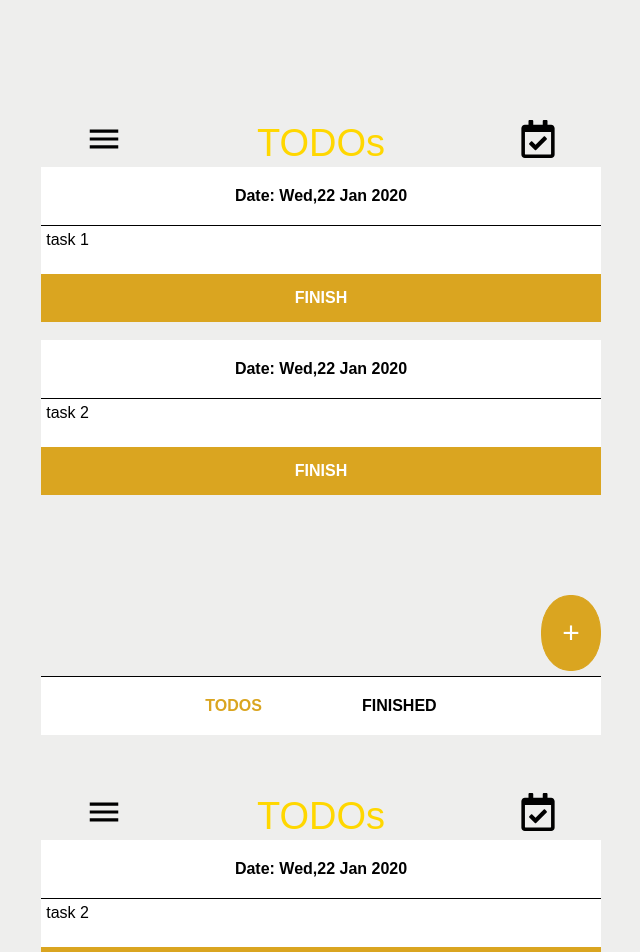
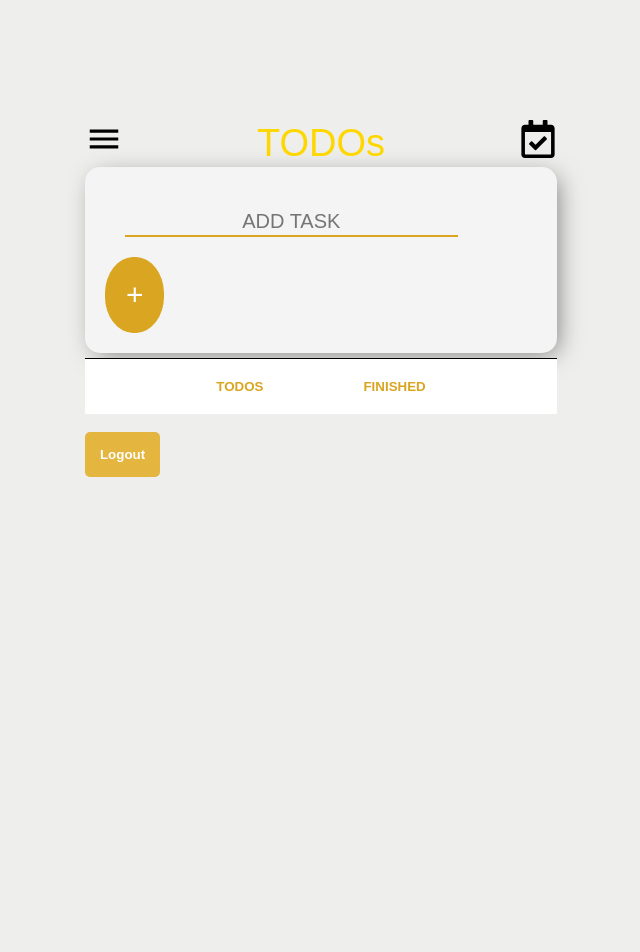
Before and after one commit to mohsin0408/ToDoApp, a React (Create React App) app: page / in a window 1280 px wide. Shown: the top 952 px of the page, without its empty margins (319-959 px from the left). After the commit the page ends 800 px from the top, so only its background shows below. Built offline with nearby package versions, Linux system fonts and the light colour scheme.

Commit message:
login and authentication done

```diff
--- a/package.json
+++ b/package.json
@@ -6,6 +6,7 @@
     "@testing-library/jest-dom": "^5.17.0",
     "@testing-library/react": "^13.4.0",
     "@testing-library/user-event": "^13.5.0",
+    "firebase": "^10.13.1",
     "react": "^18.2.0",
     "react-dom": "^18.2.0",
     "react-icons": "^5.2.1",
--- a/src/App.jsx
+++ b/src/App.jsx
@@ -3,34 +3,34 @@ import{BrowserRouter as Router,Route,Routes,Navigate} from "react-router-dom";
 import Registration from "./Registration";
 import Main from "./Main";
 import Login from "./Login";
+import { initializeApp } from "firebase/app";
+import { getAnalytics } from "firebase/analytics";
+
+const firebaseConfig = {
+    apiKey: "AIzaSyB3YCkTQI1VlsVVmKxS1zwEIY6ooLL7-D8",
+    authDomain: "todo-app-7ddb4.firebaseapp.com",
+    projectId: "todo-app-7ddb4",
+    storageBucket: "todo-app-7ddb4.appspot.com",
+    messagingSenderId: "575750394933",
+    appId: "1:575750394933:web:689f21666271b87ddb4d7c",
+    measurementId: "G-NF20QXL7SR"
+  };
+
+  const app = initializeApp(firebaseConfig);
+  const analytics = getAnalytics(app);
 
 const App = ()=>{
-    const LOCAL_STORAGE_KEY = "tasks";
-    const [tasks,setTasks] = useState(JSON.parse(localStorage.getItem(LOCAL_STORAGE_KEY)) ?? []);
-    const [isLoggedIn,setIsLoggedIn] = useState(localStorage.getItem("isLoggedIn") === "true");
-
-    useEffect(()=>{
-        setIsLoggedIn(localStorage.getItem("isLoggedIn") === "true")
-    },[])
-
-    useEffect(()=>{
-        localStorage.setItem(LOCAL_STORAGE_KEY, JSON.stringify(tasks));
-      }, [tasks]);
 
     return(
     <>
     <Router>
     <Routes>
-       <Route path="/main"
-       element={ isLoggedIn ? <Navigate to="/"/> : <Login setIsLoggedIn ={setIsLoggedIn} />} />
+       <Route path="/main" element={<Login/>} />
        <Route path="/register" element={<Registration/>} />
        <Route path="/" element={<Main/>} />
     </Routes>
     </Router>
 
-    {/* <Login/>
-    <Registration/>
-    <Main/> */}
     </>
     )
 }
--- a/src/Login.jsx
+++ b/src/Login.jsx
@@ -1,18 +1,18 @@
 import React, { useState } from "react";
 import { useNavigate } from "react-router-dom";
 
-const Login = ({setIsLoggedIn}) =>{
+const Login = () =>{
     const [email,setEmail] = useState("");
     const [password,setPassword] = useState("");
     const navigate = useNavigate();
     const validEmail = "Mohsinali@gmail.com";
-    const validPassword = "mohsin0987"
+    const validPassword = "mohsin0987";
 
     const login = (e)=>{
         e.preventDefault();
         if ( email === validEmail && password === validPassword ) {
-          localStorage.setItem("isLoggedIn", "true");
-          setIsLoggedIn(true);
+          // localStorage.setItem("isLoggedIn", "true");
+          // setIsLoggedIn(true);
           navigate("/");
         } else {
             alert("All fields are mandatory");
--- a/src/Main.jsx
+++ b/src/Main.jsx
@@ -1,29 +1,57 @@
-import React from "react";
+import React, { useState } from "react";
 import { IoMenuSharp } from "react-icons/io5";
 import { FaRegCalendarCheck } from "react-icons/fa";
 import { useNavigate } from "react-router-dom";
+import ToDoList from "./ToDoList";
+import TaskDone from "./TaskDone";
 
-function Main(){
+function Main() {
     const navigate = useNavigate();
+    const [tasks, setTasks] = useState([]);
+    const [inputList, setInputList] = useState('');
+    const [doneTasks, setDoneTasks] = useState([]);
+    const [view, setView] = useState('todos'); // Track which view is active
 
-    // const handleLogout = () => {
-    //     localStorage.removeItem("isLoggedIn");
-    //     navigate("/main");
-    // };
+    const handleInputChange = (event) => {
+        setInputList(event.target.value);
+    };
+
+    const addTask = () => {
+        if (inputList.trim() !== "") {
+            setTasks(prevTasks => [...prevTasks, { text: inputList, date: new Date().toDateString() }]);
+            setInputList('');
+        }
+    };
+
+    const handleKeyDown = (event) => {
+        if (event.key === 'Enter') {
+            addTask();
+        }
+    };
 
     const handleLogout = () => {
-        // Clear the local storage item
-        localStorage.removeItem("isLoggedIn");
-
-        // Update the local state if needed
-        // Optionally, you can use a state management solution to update the login state globally
-
-        // Navigate to the login page
-        navigate("/main");  // Redirect to login page
+        navigate("/main");
     };
 
+    const moveTaskToDone = (index) => {
+        const task = tasks[index];
+        setTasks(prevTasks => prevTasks.filter((_, i) => i !== index));
+        setDoneTasks(prevDoneTasks => [...prevDoneTasks, task]);
+    };
 
-    return(
+    const clearTaskFromDone = (index) => {
+        setDoneTasks(prevDoneTasks => prevDoneTasks.filter((_, i) => i !== index));
+    };
+
+    const showTodos = () => {
+        setView('todos');
+    };
+
+    const showFinished = () => {
+        setView('finished');
+    };
+
+    return (
         <>
             <div className="Navbar">
                 <div className="Menu"> <IoMenuSharp /> </div>
@@ -31,45 +59,38 @@ function Main(){
                 <div> <FaRegCalendarCheck /> </div>
             </div>
 
-            <div className="taskOne">
-                <div className="date"> Date: Wed,22 Jan 2020 </div>
-                <div className="task"> task 1 </div>
-                <div> <p className="finish">FINISH</p> </div>
-            </div>
-            <br/>
-            <div className="taskOne">
-                <div className="date"> Date: Wed,22 Jan 2020 </div>
-                <div className="task"> task 2 </div>
-                <div> <p className="finish">FINISH</p> </div>
+            <div className="center-div">
+                {view === 'todos' && (
+                    <>
+                        <div>
+                            <input
+                                type="text"
+                                placeholder="ADD TASK"
+                                value={inputList}
+                                onChange={handleInputChange}
+                                onKeyDown={handleKeyDown}
+                            />
+                            <button className="circle" onClick={addTask}>+</button>
+                        </div>
+                        <ToDoList tasks={tasks} moveTaskToDone={moveTaskToDone} />
+                    </>
+                )}
+
+                {view === 'finished' && (
+                    <TaskDone tasks={doneTasks} clearTaskFromDone={clearTaskFromDone} />
+                )}
             </div>
 
-            <div><button className="circle">+</button></div>
             <div className="final">
-                <div className="color">TODOS</div>
-                <div>FINISHED</div>
+                <button className="color" onClick={showTodos}>TODOS</button>
+                <button className="color" onClick={showFinished}>FINISHED</button>
             </div>
 
             <br/>
 
-            <div className="Navbar">
-                <div className="Menu"> <IoMenuSharp /> </div>
-                <div className="main-heading"> TODOs </div>
-                <div> <FaRegCalendarCheck /> </div>
-            </div>
+            <button onClick={handleLogout} className="logout">Logout</button>
+        </>
+    );
+}
 
-            <div className="taskOne">
-                <div className="date"> Date: Wed,22 Jan 2020 </div>
-                <div className="task"> task 2 </div>
-                <div> <p className="finish">FINISH</p> </div>
-            </div>
-            <br/>
-            <div><button className="circle">+</button></div>
-            <div className="final">
-                <div>TODOS</div>
-                <div className="color">FINISHED</div>
-            </div>
-            <button onClick={handleLogout}>Logout</button>
-        </>
-    )
-}
 export default Main;
--- /dev/null
+++ b/src/TaskDone.jsx
@@ -0,0 +1,24 @@
+import React from "react";
+
+function TaskDone({ tasks, clearTaskFromDone }) {
+    return (
+        <div>
+            <h2>Completed Tasks</h2>
+            <ol>
+                {tasks.map((task, index) => (
+                    <div className="taskDone" key={index}>
+                        <div className="date"> Date: {task.date} </div>
+                        <div className="task"> {task.text} </div>
+                        <div>
+                            <button className="finish" onClick={() => clearTaskFromDone(index)}>
+                                CLEAR
+                            </button>
+                        </div>
+                    </div>
+                ))}
+            </ol>
+        </div>
+    );
+}
+
+export default TaskDone;
--- /dev/null
+++ b/src/ToDoList.jsx
@@ -0,0 +1,23 @@
+import React from "react";
+
+function ToDoList({ tasks, moveTaskToDone }) {
+    return (
+        <div>
+            <ol>
+                {tasks.map((task, index) => (
+                    <div className="taskOne" key={index}>
+                        <div className="date"> Date: {task.date} </div>
+                        <div className="task"> {task.text} </div>
+                        <div>
+                            <button className="finish" onClick={() => moveTaskToDone(index)}>
+                                NOT FINISHED
+                            </button>
+                        </div>
+                    </div>
+                ))}
+            </ol>
+        </div>
+    );
+}
+
+export default ToDoList;
--- a/src/index.css
+++ b/src/index.css
@@ -103,7 +103,22 @@ span{
   cursor: pointer;
   text-align: center;
   cursor: pointer;
+  width: -webkit-fill-available;
 }
+
+.logout{
+  outline: none;
+  padding: 15px;
+  background-color: rgb(228, 182, 64);
+  color: white;
+  border: white;
+  border-radius: 5px;
+  font-weight: bold;
+  cursor: pointer;
+  text-align: center;
+  cursor: pointer;
+}
+
 .task{
   padding: 5px 25px 25px 5px;
 }
@@ -114,10 +129,11 @@ span{
   border-radius: 48%;
   background-color: goldenrod;
   font-size: 30px;
-  margin: 100px 0 0 500px;
+  /* margin: 100px 0 0 500px; */
+  cursor: pointer;
 }
 .final{
-  display: flex;
+    display: flex;
     align-items: center;
     gap: 100px;
     justify-content: center;
@@ -125,8 +141,45 @@ span{
     border-top: 1px solid;
     margin-top: 5px;
     background-color: white;
-    font-weight: bold;
 }
 .color{
   color: goldenrod;
+  outline: none;
+  background-color: white;
+  border: white;
+  font-weight: bold;
+  cursor: pointer;
+  text-align: center;
+  cursor: pointer;
 }
+
+textarea{
+  width: 100%;
+  height: 100%;
+  border: none;
+}
+
+input {
+  text-align: center;
+  height: 30px;
+  border: none;
+  background: transparent;
+  font-size: 20px;
+  font-weight: 500;
+  color: black;
+  width: 77%;
+  border-bottom: 2px solid goldenrod;
+  outline: none;
+  margin: 20px;
+}
+
+.center-div {
+  background-color: #f4f4f4;
+  box-shadow: 5px 5px 25px -5px rgba(0, 0, 0, 0.5);
+  border-radius: 15px;
+  padding: 20px;
+  /* display: flex; */
+  justify-content: center;
+  align-items: center;
+  gap: 6px;
+}
```
Also changed, not shown: 1 other file (tests, documents, lock files or other folders).
